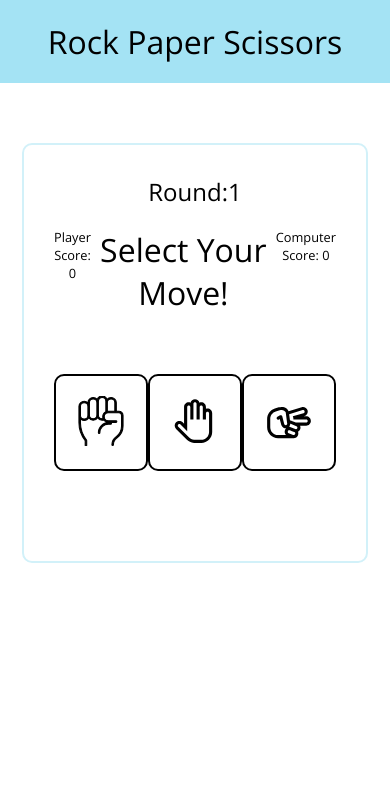
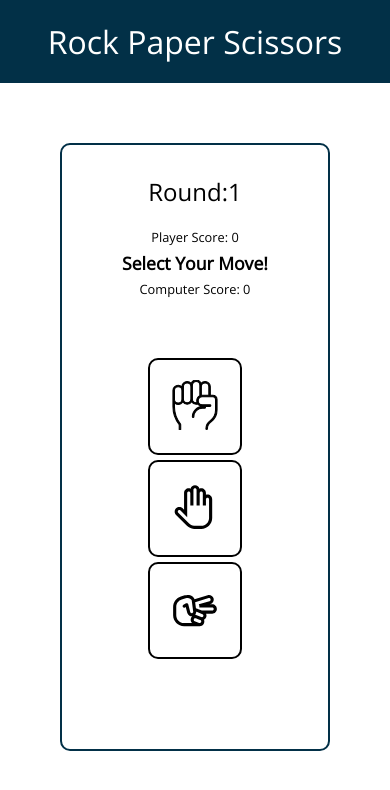
Before and after one commit to Viteail/rock-paper-scissors-v2, a plain HTML site: page index.html in a window 390 px wide. Drawn offline with nearby package versions, Linux system fonts and the light colour scheme.

Commit message:
add header color & media query

```diff
--- a/index.html
+++ b/index.html
@@ -69,7 +69,6 @@
           </div>
         </div>
       </div>
-      <div class="footer"></div>
     </div>
   </body>
 </html>
--- a/script.js
+++ b/script.js
@@ -133,8 +133,6 @@ const playRound = (playerSelection, computerSelection) => {
     result.pcImgSrc,
     result.compareImgSrc
   );
-
-  console.log(result.label, Scores.player, Scores.computer, round);
 };
 
 const createAndDisplayElement = (
--- a/style.css
+++ b/style.css
@@ -17,14 +17,14 @@ body {
 }
 
 :root {
-  --cyan: #a4e3f4;
-  --lightcyan: #d2f1f9;
+  --darkblue: #023047;
   --black: #000000;
+  --white: #ffffff;
 }
 
 .header {
   padding: 20px;
-  background: var(--cyan);
+  background: var(--darkblue);
 }
 
 .header > .wrapper {
@@ -34,6 +34,7 @@ body {
 }
 
 .header > .wrapper > .text-container {
+  color: var(--white);
   text-align: center;
   font-size: 2rem;
 }
@@ -48,8 +49,8 @@ body {
 .main > .wrapper > .content {
   padding: 30px;
   width: 1000px;
-  height: 420px;
-  border: 2px var(--lightcyan) solid;
+  min-height: 430px;
+  border: 2px var(--darkblue) solid;
   border-radius: 10px;
 }
 
@@ -68,7 +69,7 @@ body {
 .main > .wrapper > .content > .text-wrapper > .text-container {
   font-size: 2rem;
   text-align: center;
-  flex: 5;
+  flex: 2;
 }
 
 .main > .wrapper > .content > .button-wrapper {
@@ -138,3 +139,21 @@ body {
 .invisible {
   display: none;
 }
+
+@media screen and (max-width: 400px) {
+  .button-wrapper {
+    flex-direction: column;
+    align-items: center;
+    gap: 5px;
+  }
+
+  .main > .wrapper > .content > .text-wrapper {
+    flex-direction: column;
+    gap: 5px;
+  }
+
+  .main > .wrapper > .content > .text-wrapper > .text-container {
+    font-size: 1.1rem;
+    font-weight: 900;
+  }
+}
```
